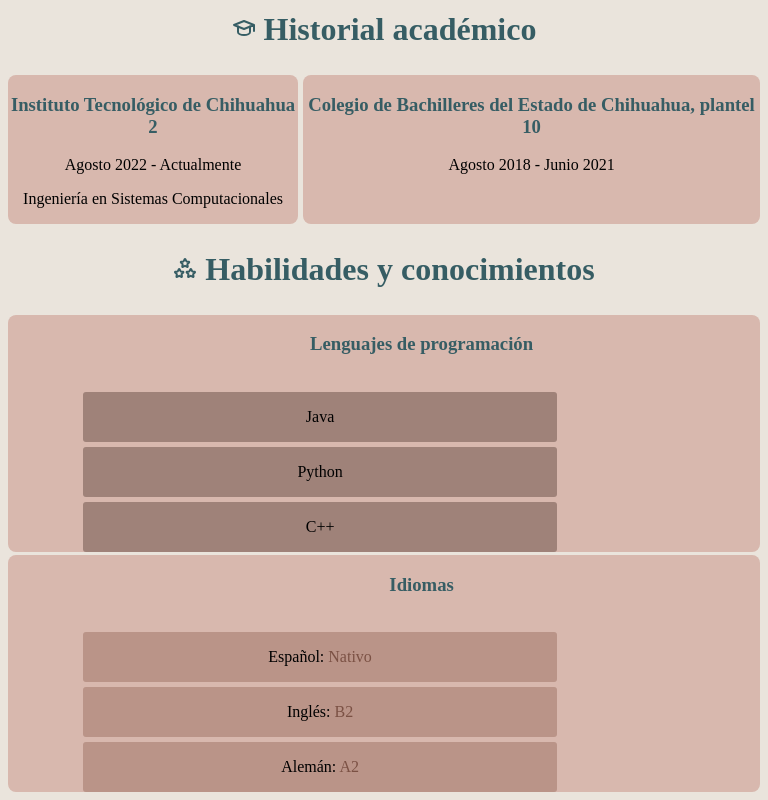
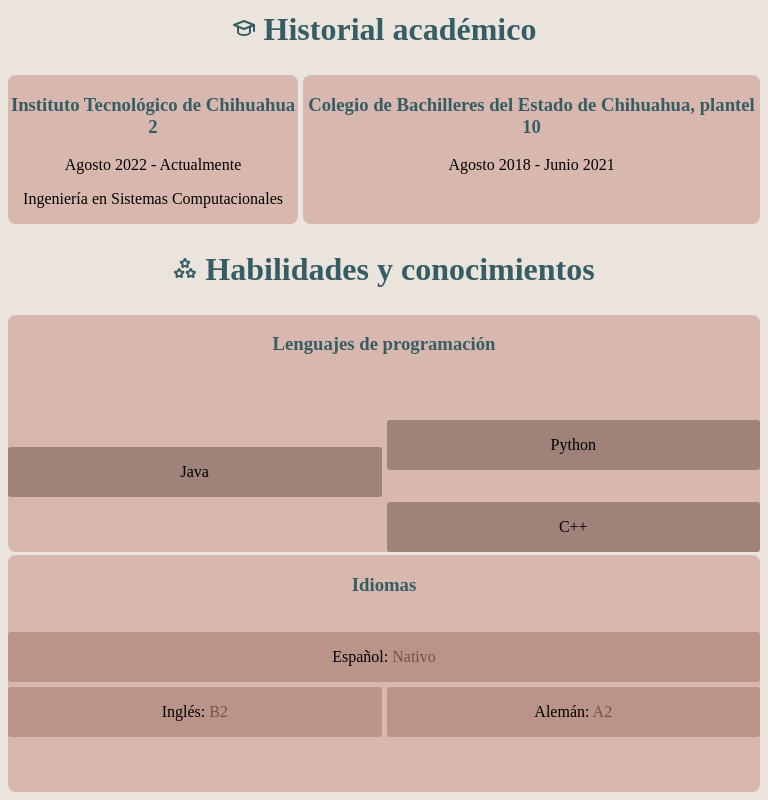
Before and after one commit to carlosgr55/CV_HTML_CSS, a plain HTML site: page index.html in a window 768 px wide. Shown: the part 701-1501 px from the top of the page. Drawn offline with Linux system fonts and the light colour scheme; a web font is replaced by a local one.

Commit message:
responsivo completo

```diff
--- a/styles.css
+++ b/styles.css
@@ -40,10 +40,10 @@
     grid-column: span 2;
   }
 
-  .idioma:nth-child(1){
+  .idioma:nth-child(1) {
     grid-column: span 2;
   }
-  .idioma:nth-child(3){
+  .idioma:nth-child(3) {
     grid-column: span 1;
   }
   #idiomas {
@@ -91,25 +91,35 @@
 }
 
 @media (max-width: 768px) and (min-width: 469px) {
-  .flex-habi {
-    display: flex;
 
-    flex-direction: row;
+  .habilidad {
+    grid-template-rows: repeat(3, 1fr);
+    grid-template-columns: 1fr 1fr;
+    align-items: center;
+    margin-left: auto;
+    gap: 3px;
   }
-  .contHabi {
-    padding-left: 10%;
-    grid-template-columns: repeat(2, 1fr);
-    gap: 50px;
-    align-items: center;
+  .lenguaje {
+    gap: 5px;
   }
-  .habilidad {
-    padding-right: 30%;
-  }
-  .contHabi:nth-child(1) {
+  .lenguaje:nth-child(1) {
+    grid-row: span 3;
     grid-column: span 1;
   }
 
-  .contHabi:nth-child(2) {
+  .lenguaje:nth-child(2) {
+    grid-row: span 2;
+    grid-column: span 1;
+  }
+  .lenguaje:nth-child(3) {
+    grid-row: span 1;
+    grid-column: span 1;
+  }
+
+  .idioma:nth-child(1) {
+    grid-column: span 2;
+  }
+  .idioma:nth-child(3) {
     grid-column: span 1;
   }
 
@@ -173,15 +183,30 @@
   }
 }
 
-@media (min-width: 768.1px) {
-  .flex-habi {
-    display: flex;
-    flex-direction: column;
+@media (min-width: 769px) {
+
+
+  .habilidad {
+    grid-template-rows: auto;
+    grid-template-columns: repeat(3, 1fr);
+    align-items: center;
+    margin-left: auto;
     gap: 3px;
   }
+  .lenguaje {
+    gap: 5px;
+  }
+
+
   .contLaboral {
     grid-template-columns: repeat(3, 1fr);
     grid-template-rows: repeat(1, 1fr);
+  }
+
+  .contAcad {
+    display: flex;
+    flex-direction: row;
+    gap: 5px;
   }
 
   .laboral:nth-child(1) {
```
